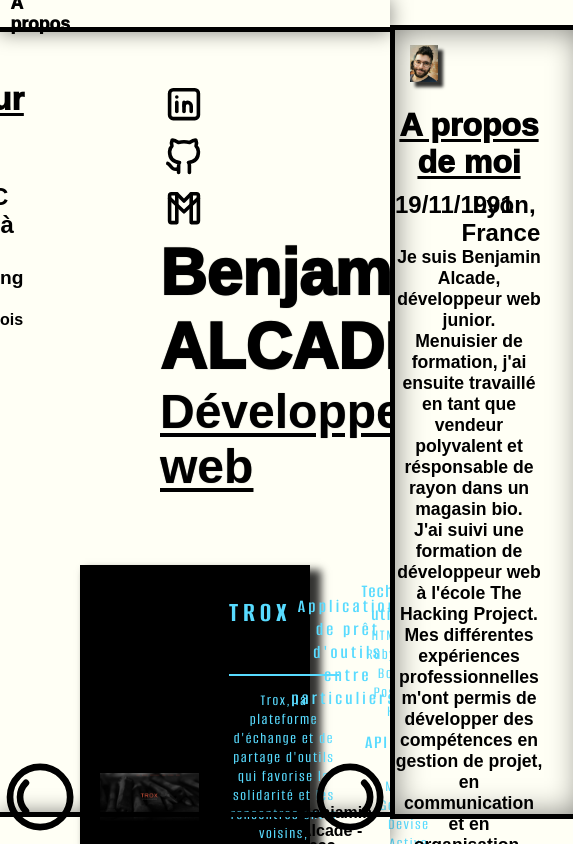
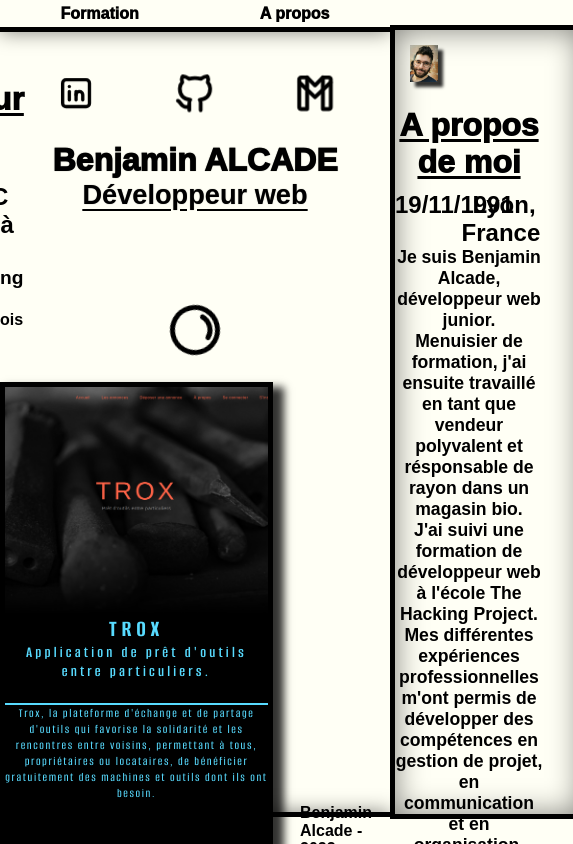
Before and after one commit to Pakibenji/portfolio, a React (Create React App) app: page / in a window 390 px wide. Shown: the top 844 px of the page, 573 px wide, since content can reach past the window. Built offline with nearby package versions, Linux system fonts and the light colour scheme.

Commit message:
change responsive

```diff
--- a/src/styles/components/_main.scss
+++ b/src/styles/components/_main.scss
@@ -71,3 +71,77 @@
     transform: translate(0, 0);
   }
 }
+
+// responsive for smartphone
+@media screen and (max-width: 768px) {
+  .main-container {
+    display: block;
+    width: 100%;
+    align-items: center;
+    padding: 2rem 1rem 2rem 1rem;
+    & .sociaux {
+      display: flex;
+      flex-direction: row;
+      flex-wrap: wrap;
+      justify-content: space-around;
+      & a {
+        scale: 0.9;
+        color: $primary;
+        padding: 0.3rem;
+        transition: all 0.3s ease-in-out;
+        & .linkedin {
+          border-radius: 50%;
+          animation: pulse 3s infinite forwards alternate;
+        }
+        & .github {
+          border-radius: 50%;
+          animation: pulse 3s infinite forwards alternate;
+          animation-delay: 1s;
+        }
+        & .mail {
+          border-radius: 50%;
+          animation: pulse 3s infinite forwards alternate;
+          animation-delay: 2s;
+        }
+      }
+      @keyframes pulse {
+        0% {
+          transform: scale(0.9);
+        }
+        100% {
+          transform: scale(1.1);
+        }
+      }
+    }
+    & .title {
+      margin: 1rem 0 1rem 0;
+      text-align: center;
+      & h1 {
+        font-size: 2rem;
+      }
+      & h2 {
+        font-size: 1.7rem;
+      }
+    }
+  }
+}
+/*.formation-popup {
+    width: 100%;
+    height: 100%;
+    top: 0;
+    left: 0;
+    transform: translate(0, 0);
+    &.active {
+      transform: translate(0, 0);
+    }
+  }*/
+/*.softskill-popup {
+    width: 100%;
+    height: 100%;
+    top: 0;
+    left: 0;
+    transform: translate(0, 0);
+    &.active {
+      transform: translate(0, 0);
+    }
+  }*/
--- a/src/styles/components/_nav.scss
+++ b/src/styles/components/_nav.scss
@@ -8,6 +8,7 @@
   box-shadow: 0 0 20px rgba(0, 0, 0, 0.5);
   & p {
     font-size: 1.1rem;
+    padding: 0 0.1rem;
     font-weight: 950;
     transition: all 0.3s ease-in-out;
     animation: slideIn 1s ease-in-out;
@@ -30,7 +31,45 @@
     background-color: $primary;
     cursor: pointer;
   }
+  & .active {
+    scale: 1.3;
+    color: $secondary;
+    background-color: $primary;
+  }
   & .formation {
     margin-right: 15rem;
   }
 }
+
+// responsive for smartphone
+@media screen and (max-width: 768px) {
+  .nav-container {
+    padding: 0 0 0 0;
+    justify-content: space-around;
+    & p {
+      font-size: 1rem;
+    }
+    & .active {
+      scale: 1.3;
+      padding: 0.2rem 0.2rem;
+      color: $secondary;
+      background-color: $primary;
+    }
+    & .formation {
+      margin-right: 0;
+    }
+  }
+}
+
+// responsive for tablet
+@media screen and (max-width: 1024px) {
+  .nav-container {
+    padding: 0 0 0 0;
+    & p {
+      font-size: 1rem;
+    }
+    & .formation {
+      margin-right: 0;
+    }
+  }
+}
--- a/src/styles/components/_project.scss
+++ b/src/styles/components/_project.scss
@@ -137,3 +137,82 @@
     }
   }
 }
+
+//responsive for smartphone
+@media screen and (max-width: 768px) {
+  .project-container {
+    display: block;
+    align-items: center;
+    text-align: center;
+    & .img-container {
+      width: 100%;
+      height: 50%;
+      margin: 0;
+      & img {
+        width: 100%;
+        height: 100%;
+      }
+    }
+    & .project-title {
+      width: 100%;
+      height: 20%;
+      margin: 0;
+      & h2 {
+        font-size: 1.5rem;
+        margin: 0;
+      }
+      & h3 {
+        font-size: 1rem;
+        margin: 0;
+      }
+    }
+    & .project-description {
+      width: 100%;
+      height: 30%;
+      margin: 0;
+      & p {
+        font-size: 0.8rem;
+        margin: 0;
+      }
+    }
+    & .project-technos {
+      width: 100%;
+      height: 20%;
+      margin: 0;
+      & h4 {
+        font-size: 1rem;
+        margin: 0;
+      }
+      & ul {
+        & li {
+          font-size: 0.8rem;
+          margin: 0;
+        }
+      }
+    }
+    & .project-Api {
+      width: 100%;
+      height: 20%;
+      margin: 0;
+      & h4 {
+        font-size: 1rem;
+        margin: 0;
+      }
+      & ul {
+        & li {
+          font-size: 0.8rem;
+          margin: 0;
+        }
+      }
+    }
+    & .project-link {
+      width: 100%;
+      height: 10%;
+      margin: 0;
+      & a {
+        font-size: 0.8rem;
+        margin: 0;
+      }
+    }
+  }
+}
--- a/src/styles/components/_projects.scss
+++ b/src/styles/components/_projects.scss
@@ -42,3 +42,29 @@
     transform: rotate(-360deg);
   }
 }
+// responsive for smartphone
+@media screen and (max-width: 768px) {
+  .carousel-container {
+    display: block;
+    justify-content: center;
+    align-items: center;
+    text-align: center;
+    & .arrow {
+      width: 60px;
+      margin: 0 auto;
+      border-radius: 50%;
+      animation: rotate 4s ease-in-out infinite;
+      @keyframes rotate {
+        0% {
+          transform: rotate(0deg);
+        }
+        50% {
+          transform: rotate(180deg);
+        }
+        100% {
+          transform: rotate(0deg);
+        }
+      }
+    }
+  }
+}
```
